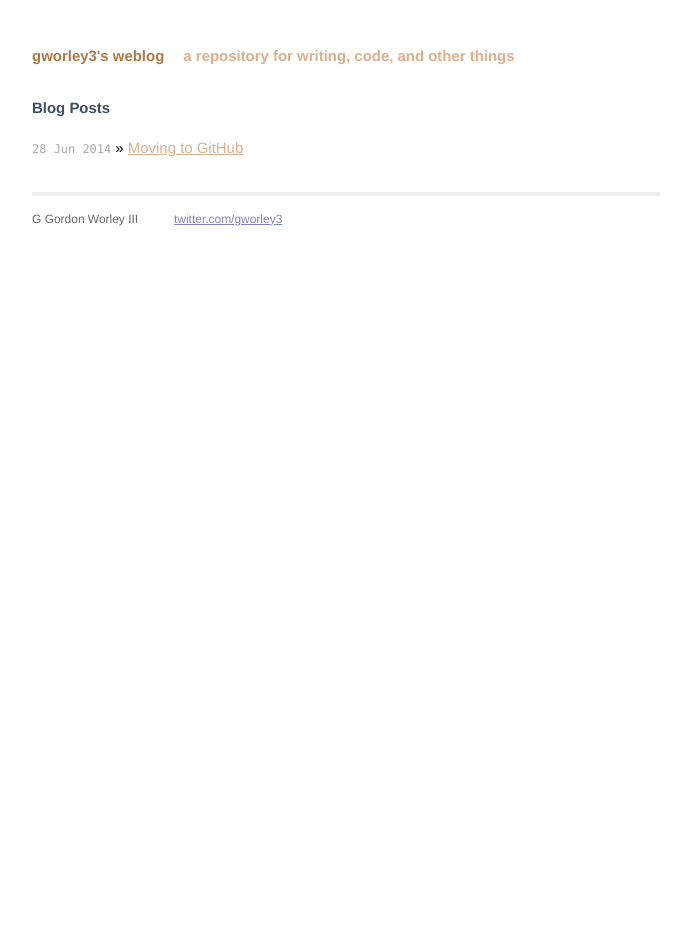
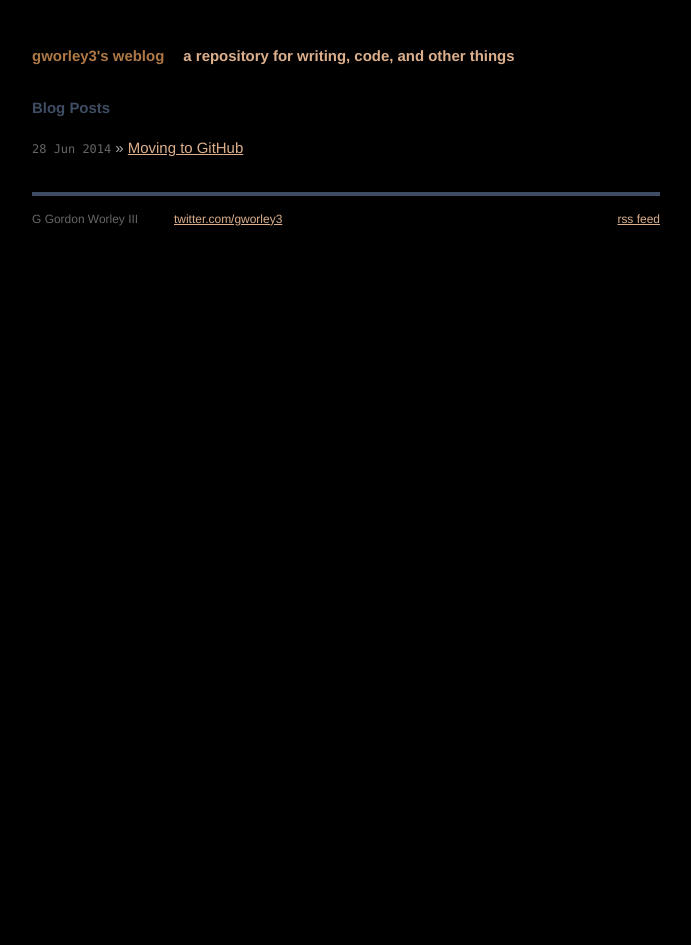
Before and after one commit to gworley3/gworley3.github.io, a Jekyll site: the page built from index.html, in a window 1280 px wide. Shown: the whole page, without its empty margins (294-985 px from the left). Built offline with Jekyll 4.4.1, drawn with Linux system fonts in a browser that asks for light colours; Markdown is read by kramdown in place of the engine named in the settings.

Commit message:
Add rss feed and darken styling.

```diff
--- a/_config.yml
+++ b/_config.yml
@@ -1,4 +1,7 @@
 name: gworley3's weblog
+description: a repository for writing, code, and other things
+url: http://gworley3.github.io/
+
 
 markdown: redcarpet
 pygments: true
--- a/_layouts/default.html
+++ b/_layouts/default.html
@@ -18,7 +18,7 @@
         <div class="site">
           <div class="header">
             <h1 class="title"><a href="/">{{ site.name }}</a></h1>
-            <a class="extra" href="/">a repository for writing, code, and other things</a>
+            <a class="extra" href="/">{{ site.description }}</a>
           </div>
 
           {{ content }}
@@ -34,6 +34,11 @@
                 <a href="https://twitter.com/gworley3">twitter.com/gworley3</a><br />
               </p>
             </div>
+            <div class="rss">
+              <p>
+                <a href="feed.xml">rss feed</a>
+              </p>
+            </div>
           </div>
         </div>
 
--- a/css/main.css
+++ b/css/main.css
@@ -20,7 +20,8 @@
 html, body { height: 100%; }
 
 body {
-  background-color: #FFF;
+  background-color: #000;
+  color: #aaa;
   font: 13.34px Helvetica, Arial, sans-serif;
   font-size: small;
   text-align: center;
@@ -34,8 +35,9 @@ h1 { margin-bottom: 1em; }
 p { margin: 1em 0; }
 
 a         { color: #ddb08d; }
+a:visited { color: #ae7847; }
 a:hover   { color: #3f4d64; }
-a:visited { color: #ae7847; }
+a:active   { color: #3f4d64; }
 
 /*****************************************************************************/
 /*
@@ -52,7 +54,7 @@ a:visited { color: #ae7847; }
 }
 
 .posts span {
-  color: #aaa;
+  color: #666;
   font-family: Monaco, "Courier New", monospace;
   font-size: 80%;
 }
@@ -99,7 +101,7 @@ a:visited { color: #ae7847; }
 }
 
 .meta {
-  color: #aaa;
+  color: #666;
 }
 
 .byline {
@@ -109,7 +111,7 @@ a:visited { color: #ae7847; }
 .footer {
   font-size: 80%;
   color: #666;
-  border-top: 4px solid #eee;
+  border-top: 4px solid #3f4d64;
   margin-top: 2em;
   overflow: hidden;
 }
@@ -119,13 +121,7 @@ a:visited { color: #ae7847; }
   margin-right: 3em;
 }
 
-.footer .contact a {
-  color: #8085C1;
-}
-
 .footer .rss {
-  margin-top: 1.1em;
-  margin-right: -.2em;
   float: right;
 }
 
```
Also changed, not shown: feed.xml (added, +21 -0 lines).
